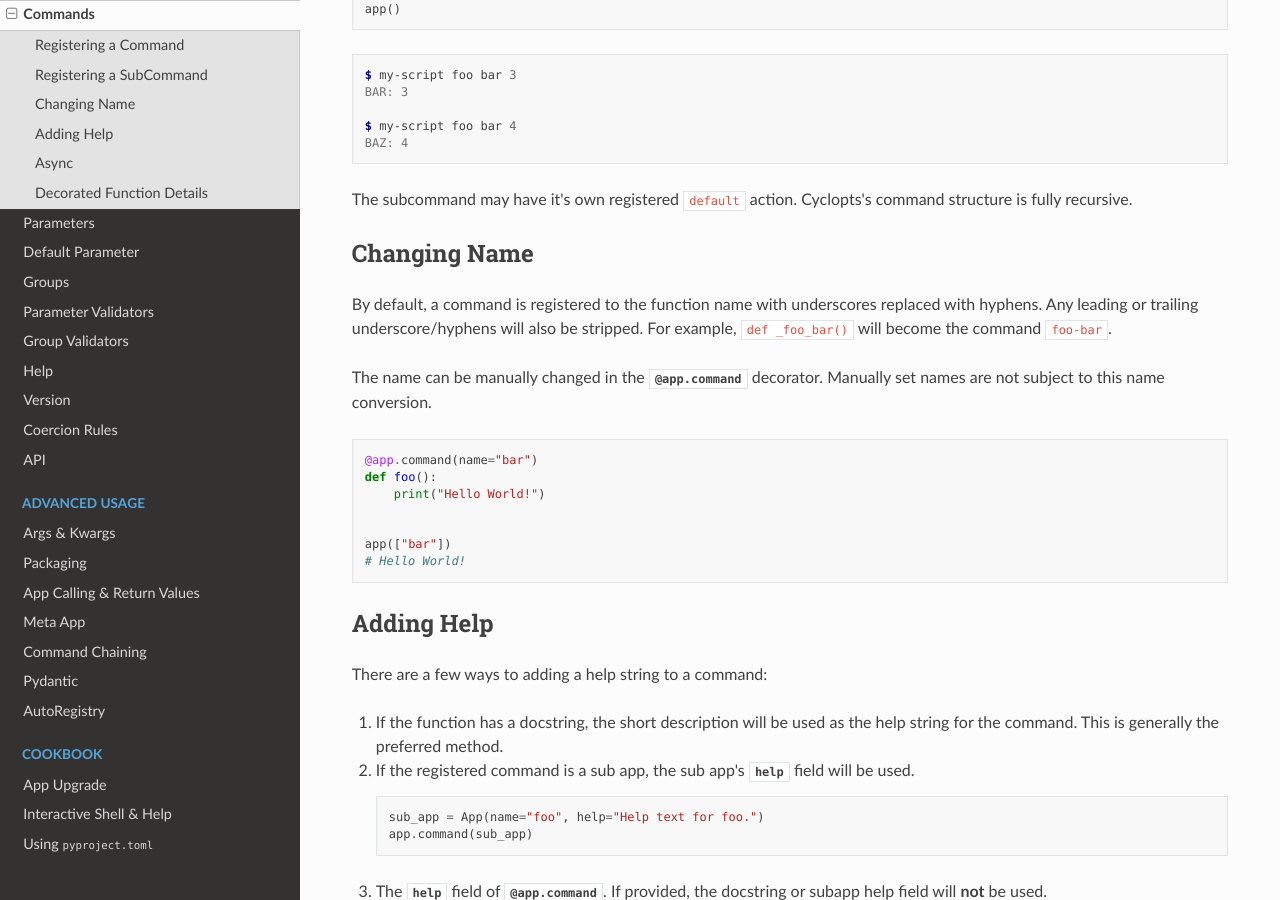
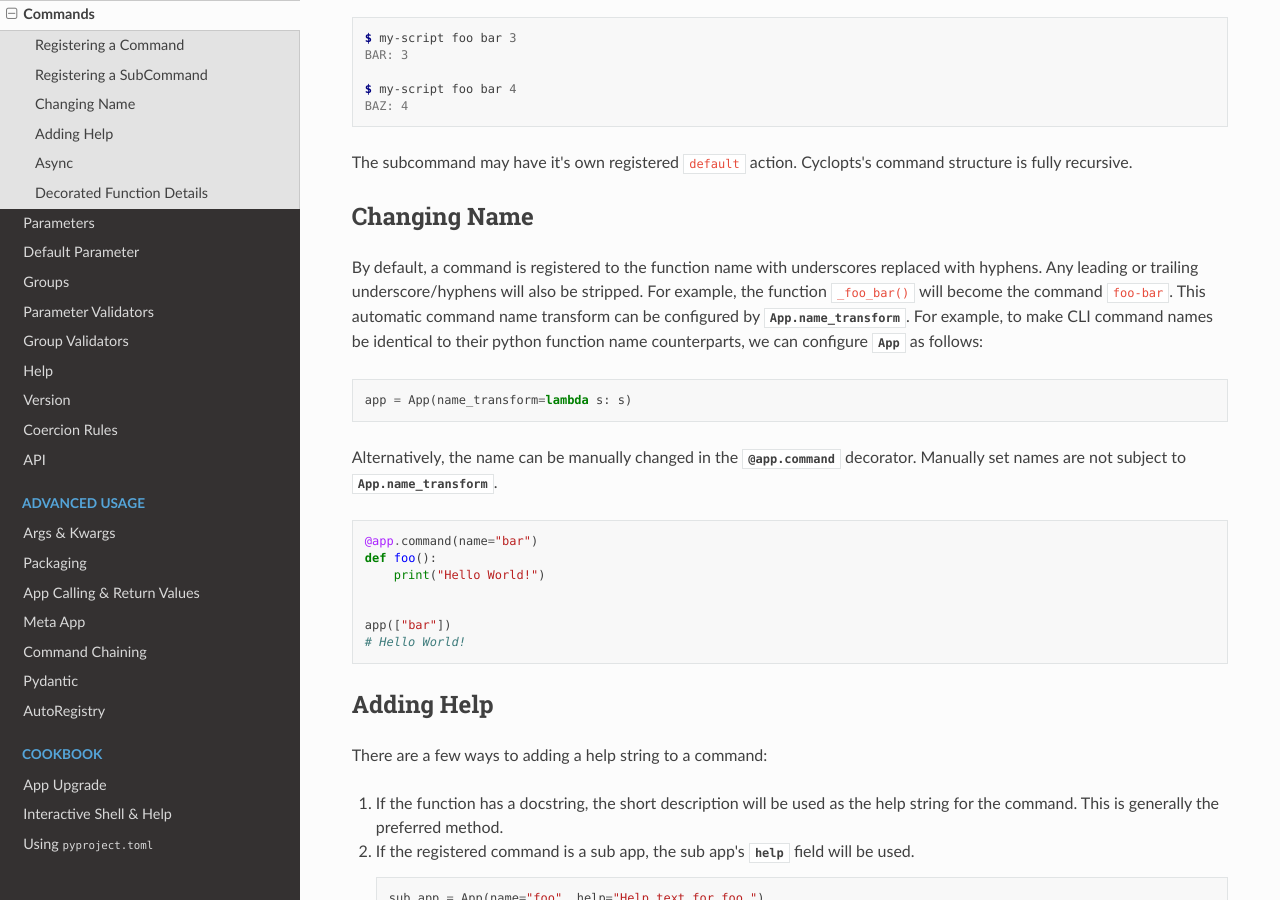
Before and after one commit to BrianPugh/cyclopts, a Sphinx documentation site: the page built from docs/source/commands.rst, in a window 1280 px wide and 900 px high, scrolled down 1452 px. Built offline with Sphinx 7.4.7 and the Read the Docs theme 2.0.0, drawn with Linux system fonts in a browser that asks for light colours; some of the changed text lies outside the part shown.

Commit message:
Update docs

```diff
--- a/docs/source/args_and_kwargs.rst
+++ b/docs/source/args_and_kwargs.rst
@@ -57,7 +57,7 @@ A variable number of keyword arguments consume all remaining CLI tokens starting
 Individual values are converted to the annotated type.
 As with normal python ``**kwargs``, the keywords are limited to python identifiers.
 Most prominently, no spaces allowed.
-Keyword name-conversion is the :ref:`same as commands <Changing Name>`.
+Keyword name-conversion is the :ref:`same as commands <Command Changing Name>`.
 
 .. code-block:: python
 
--- a/docs/source/commands.rst
+++ b/docs/source/commands.rst
@@ -11,7 +11,6 @@ There are 2 function-registering decorators:
    This was previously demonstrated in :ref:`Getting Started`.
 
    A sub-app **cannot** be registered with :meth:`@app.default <cyclopts.App.default>`.
-
    The default :meth:`app.default <cyclopts.App.default>` handler runs :meth:`app.help_print <cyclopts.App.help_print>`.
 
 2. :meth:`@app.command <cyclopts.App.command>` - Registers a function or :class:`.App` as a command.
@@ -92,17 +91,23 @@ The :meth:`@app.command <cyclopts.App.command>` method can also register another
 The subcommand may have it's own registered ``default`` action.
 Cyclopts's command structure is fully recursive.
 
-.. _Changing Name:
+.. _Command Changing Name:
 
 -------------
 Changing Name
 -------------
 By default, a command is registered to the function name with underscores replaced with hyphens.
 Any leading or trailing underscore/hyphens will also be stripped.
-For example, ``def _foo_bar()`` will become the command ``foo-bar``.
+For example, the function ``_foo_bar()`` will become the command ``foo-bar``.
+This automatic command name transform can be configured by :attr:`App.name_transform <cyclopts.App.name_transform>`.
+For example, to make CLI command names be identical to their python function name counterparts, we can configure :class:`~cyclopts.App` as follows:
 
-The name can be manually changed in the :meth:`@app.command <cyclopts.App.command>` decorator.
-Manually set names are not subject to this name conversion.
+.. code-block:: python
+
+   app = App(name_transform=lambda s: s)
+
+Alternatively, the name can be manually changed in the :meth:`@app.command <cyclopts.App.command>` decorator.
+Manually set names are not subject to :attr:`App.name_transform <cyclopts.App.name_transform>`.
 
 .. code-block:: python
 
--- a/docs/source/rules.rst
+++ b/docs/source/rules.rst
@@ -273,12 +273,12 @@ Enum
 ****
 While `Literal`_ is the recommended way of providing the user options, another method is using :class:`~enum.Enum`.
 
-For a user provided token, a **case-insensitive name** lookup is performed.
+:attr:`Parameter.name_transform <cyclopts.Parameter.name_transform>` gets applied to all :class:`~enum.Enum` names, as well as the CLI provided token.
+By default,this means that a **case-insensitive name** lookup is performed.
 If an enum name contains an underscore, the CLI parameter **may** instead contain a hyphen, ``-``.
 Leading/Trailing underscores will be stripped.
-TODO: refer to ``name_transform``.
 
-If coming from Typer_, **Cyclopts Enum handling is reversed compared to Typer**.
+If coming from Typer_, **Cyclopts Enum handling is the reverse of Typer**.
 Typer attempts to match the token to an Enum **value**; Cyclopts attempts to match the token to an Enum **name**.
 
 
```
Also changed, not shown: docs/source/parameters.rst (+16 -0 lines), 1 other file.
